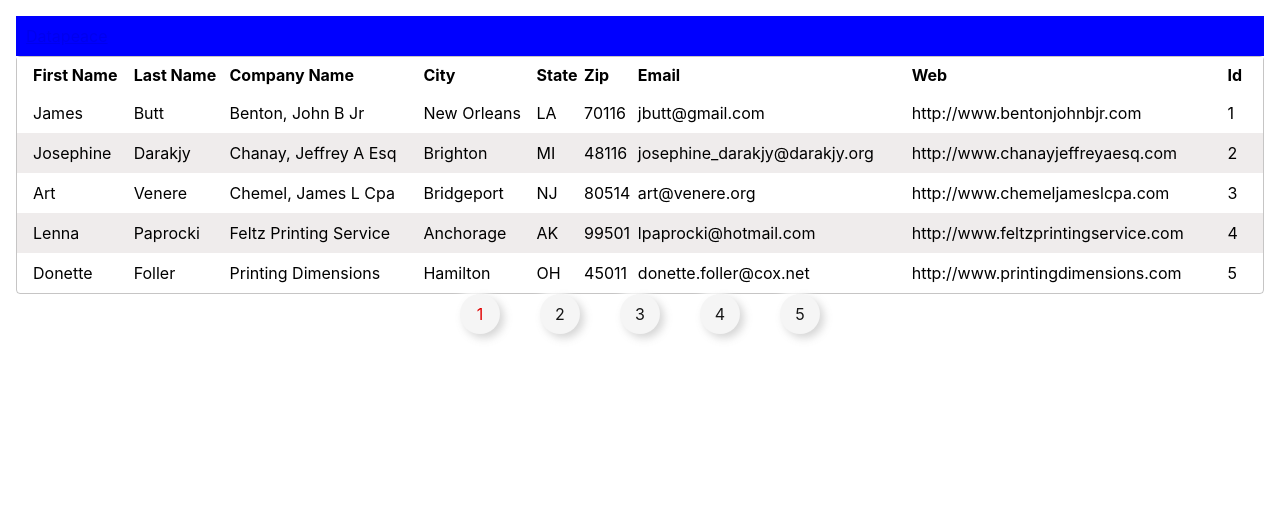
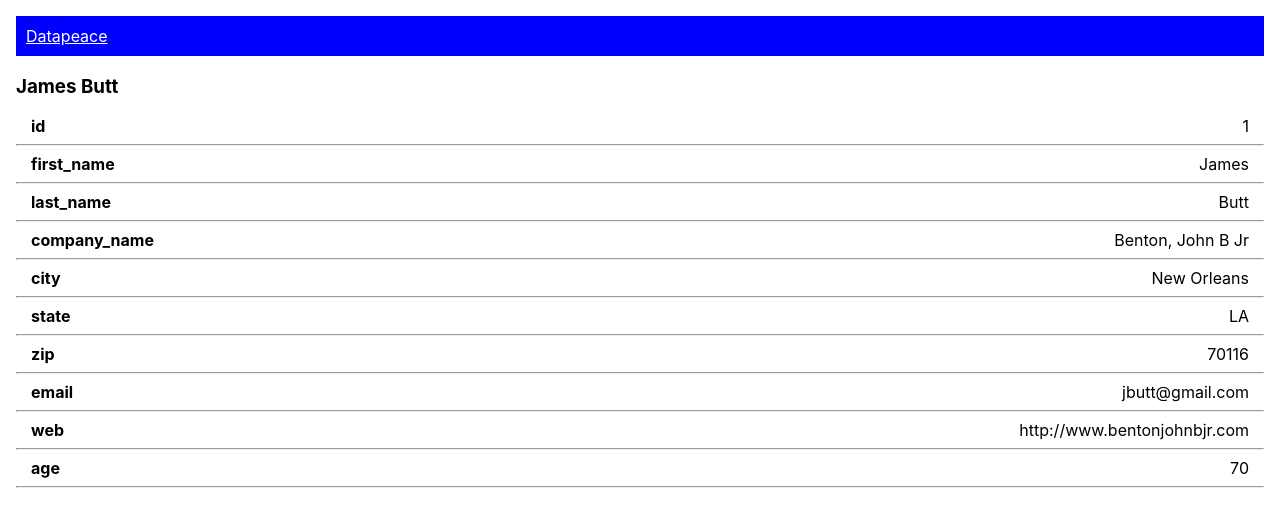
Before and after one commit to deepclearning/tablepagination, a React (Create React App) app: page /contacts/1 in a window 1280 px wide. Shown: the top 526 px of the page. Built offline with nearby package versions, Linux system fonts and the light colour scheme.

Commit message:
user detail table working

```diff
--- a/src/App.css
+++ b/src/App.css
@@ -38,7 +38,10 @@ li.page-number.active {
 
 .App-header {
     background-color: blue;
-    color: white;
     padding: 10px 10px;
     text-align: left;
 }
+
+.App-header a{
+    color: white;
+}
--- a/src/App.js
+++ b/src/App.js
@@ -3,17 +3,21 @@ import { Route, Switch, BrowserRouter, Redirect, NavLink, Link } from 'react-rou
 import {useHistory, useLocation, useRouteMatch, useParams} from 'react-router'
 import './App.css';
 import Gettableview from "./components/Gettableview.jsx";
+import ContactDetails from './components/ContactDetails.jsx';
 
 function App() {
   return (
     <div className="App">
       <BrowserRouter>
-      <header className="App-header">
-        <NavLink activeClassName="active" to="/contacts">Datapeace</NavLink>
-      </header>
+        <header className="App-header">
+          <NavLink activeClassName="active" to="/contacts">Datapeace</NavLink>
+        </header>
+        <Switch>
+          <Route path="/contacts/:contactId" component={ContactDetails} />
+          <Route path="/contacts" component={Gettableview}/>
+          <Redirect to="/contacts"/>
+        </Switch>
       </BrowserRouter>
-
-      <Gettableview/>
     </div>
   );
 }
--- /dev/null
+++ b/src/components/ContactDetails.jsx
@@ -0,0 +1,30 @@
+import React, { useEffect, useState } from 'react'
+import userData from "../data/users.js";
+import { useHistory, useLocation, useRouteMatch, useParams } from 'react-router'
+
+export default function ContactDetails({}){
+    const [details, setDetails] = useState(null)
+    const {contactId} = useParams()
+    useEffect(()=>{
+        const user = userData.find(({id})=>id == contactId)
+        setDetails(user)
+    },[])
+    return(
+        <div>
+            {details && <div style={{textAlign:'left'}}>
+            <h3>{details.first_name+' '+details.last_name}</h3>
+            {
+                Object.keys(details).map(key=>{
+                    return <>
+                    <div style={{display:'flex', justifyContent:'space-between', padding:'0 15px'}}>
+                        <b>{key}</b>
+                        <span>{details[key]}</span>
+                    </div>
+                    <hr/>
+                    </>
+                })
+            }
+            </div>}
+        </div>
+    )
+}
--- a/src/components/Gettableview.css
+++ b/src/components/Gettableview.css
@@ -4,6 +4,10 @@
     border-radius: 4px;
     border: 1px solid rgba(83, 79, 79, 0.329);
     overflow: auto;
+}
+
+.user-table tr{
+    cursor: pointer;
 }
 
 .user-table td{
--- a/src/components/Gettableview.jsx
+++ b/src/components/Gettableview.jsx
@@ -3,13 +3,14 @@ import userData from "../data/users.js";
 import './Gettableview.css'
 import Pagination from './Pagination';
 import usePagination from './usePagination';
+import { useHistory } from "react-router";
 
 export default function(){
     const [users, setUsers] = useState([])
     const [sorting, setSorting] = useState({})
     const { pageSize, setPageSize, currentPage, setCurrentPage, goLeft, goRight, pages } = usePagination({pageLength: 5, totalItems:500})
     const [lastActiveSort, setLastActiveSort] = useState(null)
-
+    const {push} = useHistory()
     useEffect(()=>{
         setSorting(['first_name', 'last_name', 'company_name', 'city', 'state', 'zip', 'email','web', 'id'].reduce((agg, curr)=>({...agg, [curr] : null}), {}))
     },[])
@@ -61,7 +62,7 @@ export default function(){
 
                 <tbody>
                     {users.map(({first_name, last_name, company_name, city, state, zip, email, web, id})=>
-                    <tr key={id}>
+                    <tr key={id} onClick={e=>push(`/contacts/${id}`)}>
                         <td>{first_name} </td>
                         <td>{last_name} </td>
                         <td>{company_name} </td>
```
